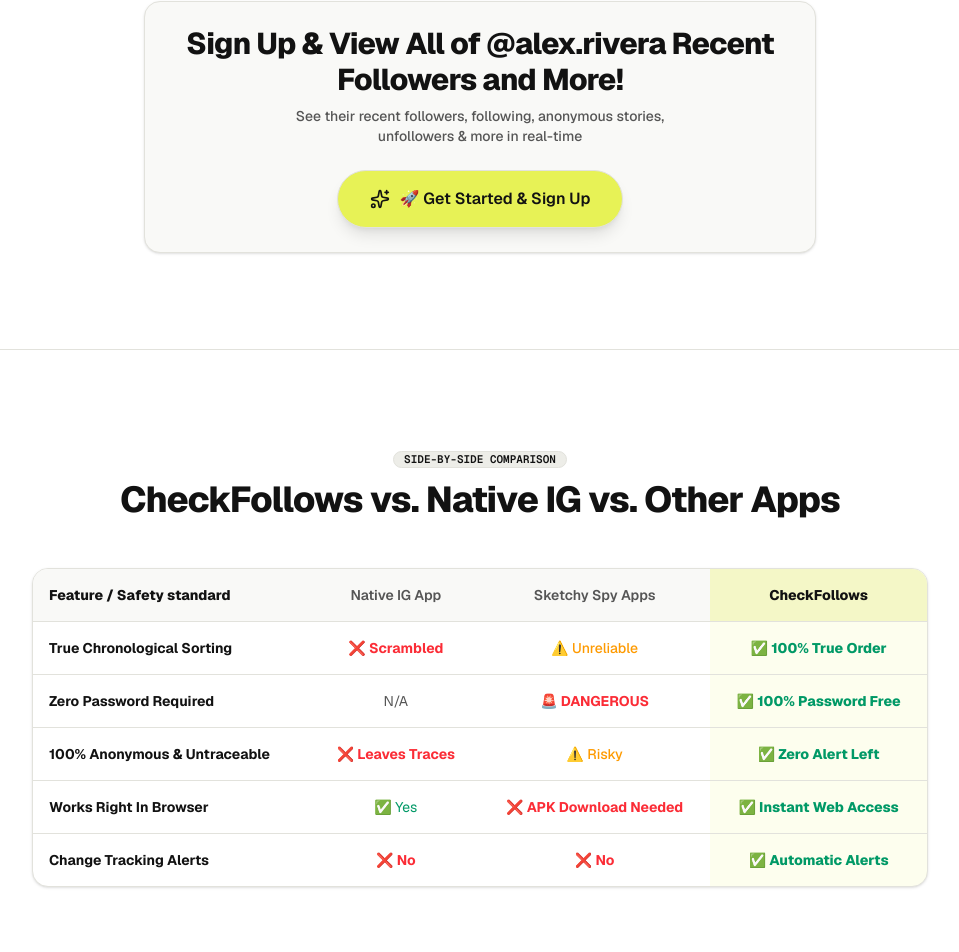
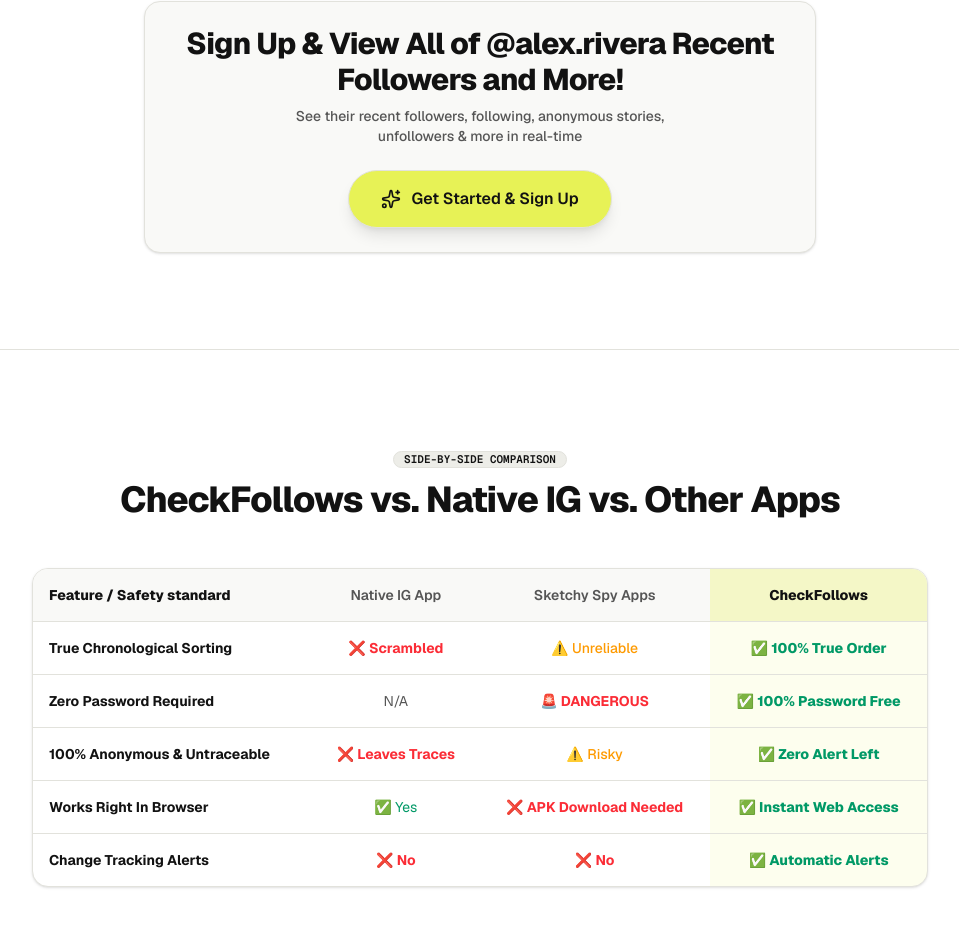
Before and after one commit to BhavyeKhetan/checkfollows, a Next.js app: page / in a window 1280 px wide. Shown: the part 2395-3347 px from the top of the page, without its empty margins (160-1119 px from the left). Built offline with nearby package versions, Linux system fonts and the light colour scheme.

Commit message:
Remove rocket emoji from landing page demo paywall CTA

```diff
--- a/src/app/page.tsx
+++ b/src/app/page.tsx
@@ -1194,7 +1194,7 @@
                   onClick={() => handleStartSignup("alex.rivera")}
                   className="font-extrabold text-base px-8 py-4 shadow-lg"
                 >
-                  🚀 Get Started &amp; Sign Up
+                  Get Started &amp; Sign Up
                 </Button>
               </Card>
             </motion.div>
```
